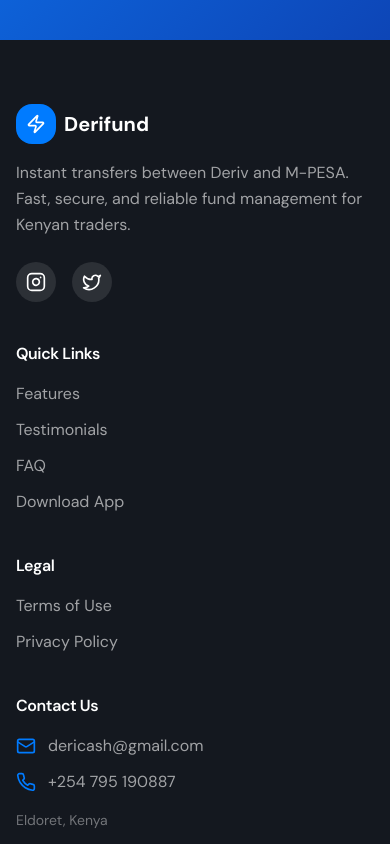
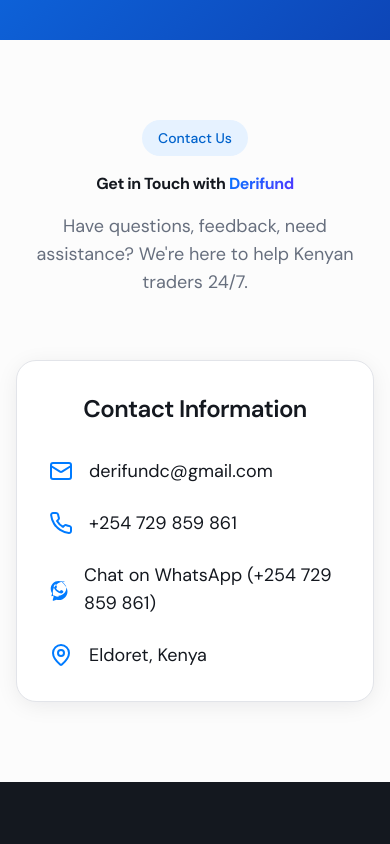
Before and after one commit to Ekipchirchir/deri-fund-website, a React (Vite) app: page / in a window 390 px wide. Shown: the part 9380-10224 px from the top of the page. Built offline with nearby package versions, Linux system fonts and the light colour scheme; the HTML template or start-up script is replaced by a standard one.

Commit message:
Fix: Update contact us section

```diff
--- a/index.html
+++ b/index.html
@@ -15,6 +15,7 @@
   <meta property="og:type" content="website" />
   <meta property="og:url" content="https://derifund.com" />
   <meta property="og:image" content="https://derifund.com/og-image.png" />
+  <meta name="google-site-verification" content="dgFSsfPVvllrKNPwDPAEBlk-_loHsQ8VgoanCeKcJsw" />
 
   <!-- Twitter -->
   <meta name="twitter:card" content="summary_large_image" />
@@ -25,6 +26,7 @@
   <link rel="canonical" href="https://derifund.com" />
   <link rel="icon" href="/og-image.png" />
 
+
 </head>
 
 
--- /dev/null
+++ b/src/components/ContactUs.tsx
@@ -0,0 +1,75 @@
+import { Mail, Phone, MapPin } from "lucide-react";
+
+const ContactSection = () => {
+  return (
+    <section id="contact" className="py-20 lg:py-32 bg-muted/30">
+      <div className="container mx-auto px-4">
+        {/* Header */}
+        <div className="text-center max-w-2xl mx-auto mb-16">
+          <div className="inline-flex items-center gap-2 px-4 py-2 rounded-full bg-accent text-accent-foreground text-sm font-medium mb-4">
+            Contact Us
+          </div>
+          <h2 className="text-1xl sm:text-4xl lg:text-3xl font-bold mb-4">
+            Get in Touch with{" "}
+            <span className="text-gradient">Derifund</span>
+          </h2>
+          <p className="text-lg text-muted-foreground">
+            Have questions, feedback, need assistance? We're here to help Kenyan traders 24/7.
+          </p>
+        </div>
+
+        {/* Contact Details Card */}
+        <div className="max-w-2xl mx-auto">
+          <div className="p-8 lg:p-12 rounded-2xl bg-card border border-border shadow-soft">
+            <h4 className="text-2xl font-semibold mb-8 text-center">Contact Information</h4>
+            <ul className="space-y-6">
+              <li className="flex items-center gap-4">
+                <Mail className="w-6 h-6 text-primary" />
+                <a
+                  href="mailto:derifundc@gmail.com"
+                  className="text-lg hover:text-primary transition-colors"
+                >
+                  derifundc@gmail.com
+                </a>
+              </li>
+              <li className="flex items-center gap-4">
+                <Phone className="w-6 h-6 text-primary" />
+                <a
+                  href="tel:+254729859861"
+                  className="text-lg hover:text-primary transition-colors"
+                >
+                  +254 729 859 861
+                </a>
+              </li>
+              <li className="flex items-center gap-4">
+                {/* WhatsApp Icon (using MessageCircle as a close alternative since Lucide doesn't have an official WhatsApp icon) */}
+                <svg
+                  className="w-6 h-6 text-primary"
+                  viewBox="0 0 24 24"
+                  fill="currentColor"
+                  xmlns="http://www.w3.org/2000/svg"
+                >
+                  <path d="M17.472 14.382c-.297-.149-1.758-.867-2.03-.967-.273-.099-.471-.148-.67.15-.197.297-.767.966-.94 1.164-.173.199-.347.223-.644.075-.297-.15-1.255-.463-2.39-1.475-.883-.788-1.48-1.761-1.653-2.059-.173-.297-.018-.458.13-.606.134-.133.298-.347.446-.52.149-.174.198-.298.298-.497.099-.198.05-.371-.025-.52-.074-.149-.669-1.612-.916-2.207-.242-.579-.487-.5-.669-.51-.173-.008-.371-.01-.57-.01-.198 0-.52.074-.792.372-.272.297-1.04 1.016-1.04 2.479 0 1.462 1.065 2.875 1.213 3.074.149.198 2.096 3.2 5.077 4.487.709.306 1.262.489 1.694.626.712.226 1.36.194 1.872.118.571-.085 1.758-.719 2.006-1.413.248-.694.248-1.289.173-1.413-.074-.124-.272-.198-.57-.347m-5.421 7.403h-.004a9.87 9.87 0 01-5.031-1.378l-.361-.214-3.741.982 1.001-3.638-.235-.374a9.86 9.86 0 01-1.51-5.26c.001-5.45 4.436-9.884 9.888-9.884 2.64 0 5.122 1.03 6.988 2.898a9.825 9.825 0 012.893 5.573c-.003 5.45-4.437 9.884-9.88 9.884m8.413-18.297C11.416 2.004 4.744 8.68 4.744 16.693c0 1.734.352 3.427 1.045 5.031l-1.11 4.035a.75.75 0 00.945.945l4.035-1.11a10.83 10.83 0 002.88.407c5.958 0 10.802-4.844 10.802-10.802 0-2.89-1.146-5.642-3.188-7.695A10.825 10.825 0 0016.465 3.788z" />
+                </svg>
+                <a
+                  href="https://wa.me/254729859861"
+                  target="_blank"
+                  rel="noopener noreferrer"
+                  className="text-lg hover:text-primary transition-colors"
+                >
+                  Chat on WhatsApp (+254 729 859 861)
+                </a>
+              </li>
+              <li className="flex items-center gap-4">
+                <MapPin className="w-6 h-6 text-primary" />
+                <span className="text-lg">Eldoret, Kenya</span>
+              </li>
+            </ul>
+          </div>
+        </div>
+      </div>
+    </section>
+  );
+};
+
+export default ContactSection;
--- a/src/components/Footer.tsx
+++ b/src/components/Footer.tsx
@@ -93,19 +93,19 @@
               <li className="flex items-center gap-3">
                 <Mail className="w-5 h-5 text-primary" />
                 <a
-                  href="mailto:dericash@gmail.com"
+                  href="mailto:derifundc@gmail.com"
                   className="text-background/60 hover:text-background transition-colors"
                 >
-                  dericash@gmail.com
+                  derifundc@gmail.com
                 </a>
               </li>
               <li className="flex items-center gap-3">
                 <Phone className="w-5 h-5 text-primary" />
                 <a
-                  href="tel:+254795190887"
+                  href="tel:+254729859861"
                   className="text-background/60 hover:text-background transition-colors"
                 >
-                  +254 795 190887
+                  +254 729 859 861
                 </a>
               </li>
             </ul>
@@ -122,10 +122,10 @@
           </p>
           <div className="flex items-center gap-6 text-sm">
             <Link to="/terms" className="text-background/40 hover:text-background transition-colors">
-              Terms
+              Terms of Use
             </Link>
             <Link to="/privacy" className="text-background/40 hover:text-background transition-colors">
-              Privacy
+              Privacy Policy
             </Link>
           </div>
         </div>
--- a/src/components/Navbar.tsx
+++ b/src/components/Navbar.tsx
@@ -9,7 +9,7 @@
   const navLinks = [
     { name: "Features", href: "#features" },
     { name: "Testimonials", href: "#testimonials" },
-    { name: "FAQ", href: "#faq" },
+    { name: "Contact Us", href: "#contact" },
   ];
 
   return (
--- a/src/pages/Index.tsx
+++ b/src/pages/Index.tsx
@@ -6,6 +6,7 @@
 import MarketReachSection from "@/components/MarketReachSection";
 import CTASection from "@/components/CTASection";
 import Footer from "@/components/Footer";
+import ContactSection from "@/components/ContactUs";
 
 const Index = () => {
   return (
@@ -17,6 +18,7 @@
       <TestimonialsSection />
       <FAQSection />
       <CTASection />
+      <ContactSection/>
       <Footer />
     </main>
   );
--- a/src/pages/Privacy.tsx
+++ b/src/pages/Privacy.tsx
@@ -164,9 +164,9 @@
                 <h2 className="text-xl font-semibold mb-4">Contact Us</h2>
                 <p className="text-muted-foreground mb-4">If you have any questions, you can contact us:</p>
                 <ul className="space-y-2 text-muted-foreground">
-                  <li>Email: <a href="mailto:dericash@gmail.com" className="text-primary">dericash@gmail.com</a></li>
-                  <li>Phone: <a href="tel:+254795190887" className="text-primary">+254 795 190887</a></li>
-                  <li>WhatsApp: <a href="https://wa.me/254795190887" className="text-primary">+254 795 190887</a></li>
+                  <li>Email: <a href="mailto:derifundc@gmail.com" className="text-primary">derifundc@gmail.com</a></li>
+                  <li>Phone: <a href="tel:+254729859861" className="text-primary">+254 729 859 861</a></li>
+                  <li>WhatsApp: <a href="https://wa.me/254729859861" className="text-primary">+254 729 859 861</a></li>
                 </ul>
                 <p className="text-muted-foreground mt-4 pt-4 border-t border-border">
                   © 2025 Derifund. All Rights Reserved.
--- a/src/pages/Terms.tsx
+++ b/src/pages/Terms.tsx
@@ -150,7 +150,7 @@
                 <h2 className="text-xl font-semibold mb-4">Help & Contact</h2>
                 <p className="text-muted-foreground mb-4">Contact us via:</p>
                 <ul className="space-y-2 text-muted-foreground">
-                  <li>Email: <a href="mailto:dericash@gmail.com" className="text-primary">dericash@gmail.com</a></li>
+                  <li>Email: <a href="mailto:derifundc@gmail.com" className="text-primary">derifundc@gmail.com</a></li>
                   <li>Download: <a href="https://play.google.com/store" className="text-primary" target="_blank" rel="noopener noreferrer">Play Store</a></li>
                 </ul>
                 <p className="text-muted-foreground mt-4 pt-4 border-t border-border">
```
